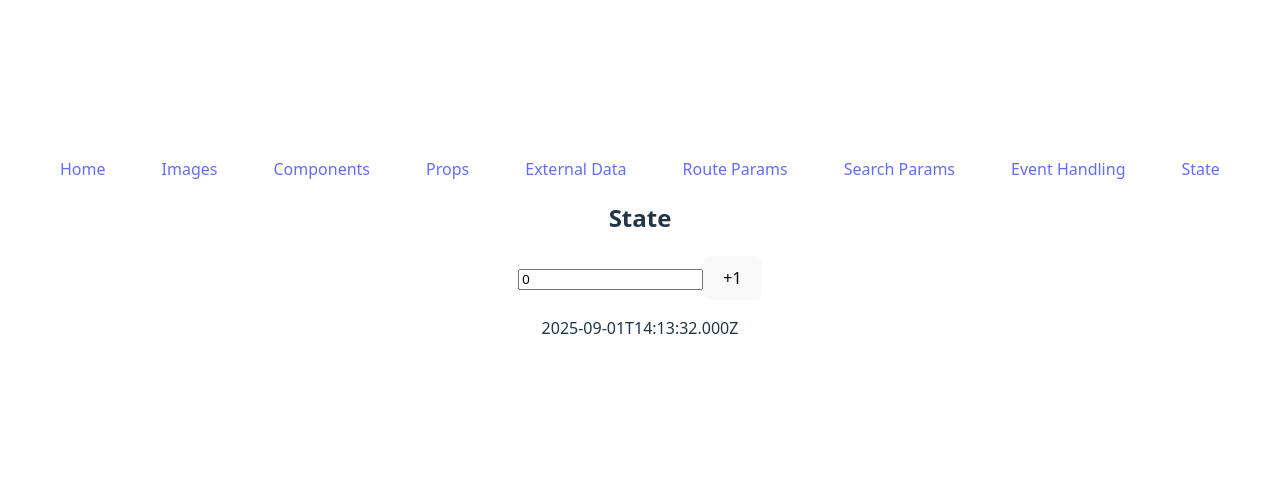
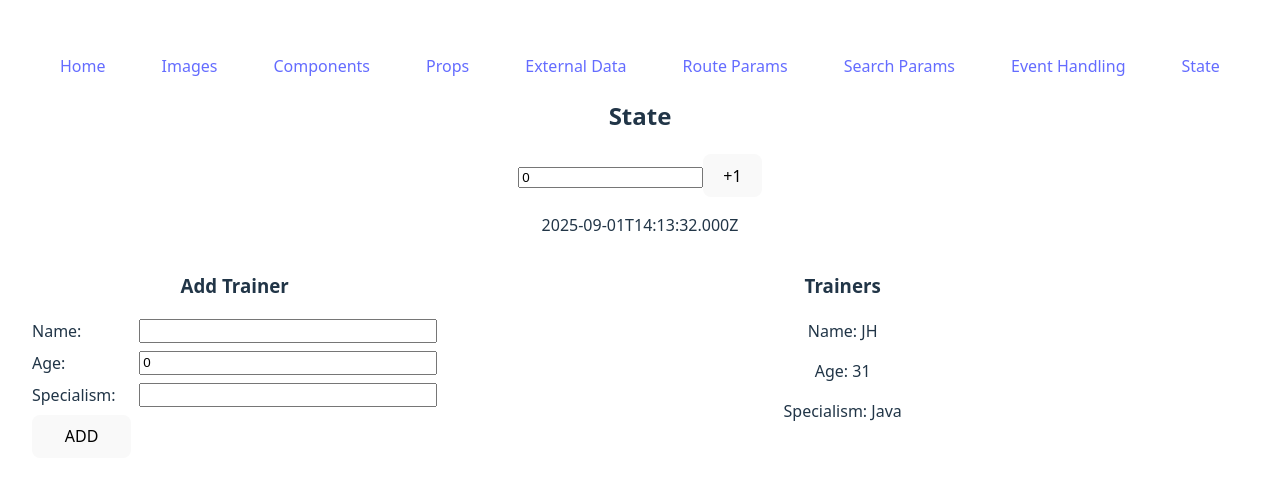
Before and after one commit to JHarry444/Lloyds-React-09-25, a React (Vite) app: page /state in a window 1280 px wide. Shown: the part 144-624 px from the top of the page. Built offline with nearby package versions, Linux system fonts and the light colour scheme.

Commit message:
lifting state

```diff
--- a/src/App.jsx
+++ b/src/App.jsx
@@ -10,6 +10,7 @@ import Navigation from './components/routing/Navigation';
 import EventHandling from './components/interactive/EventHandling';
 import Counter from './components/interactive/Counter';
 import Input from './components/static/Input';
+import TrainerContainer from './components/interactive/lifting_state/TrainerContainer';
 
 function App() {
 
@@ -31,7 +32,7 @@ function App() {
         <Route path='/events' element={<EventHandling />} />
         <Route path='/state' element={<Counter />} />
       </Routes>
-
+          <TrainerContainer/>
     </Router>
   )
 }
--- /dev/null
+++ b/src/components/interactive/lifting_state/TrainerContainer.jsx
@@ -0,0 +1,23 @@
+import './lifting.css';
+import { useState } from "react"
+import TrainerForm from "./TrainerForm";
+import TrainerList from "./TrainerList";
+
+export default function TrainerContainer() {
+    const [trainers, setTrainers] = useState([
+        {
+            name: 'JH',
+            age: 31,
+            specialism: 'Java'
+        }
+    ]);
+
+    console.log("TRAINERS:", trainers);
+
+    return (
+        <div className="trainerContainer">
+            <TrainerForm setTrainers={setTrainers}/>
+            <TrainerList trainers={trainers}/>
+        </div>
+    )
+}
--- /dev/null
+++ b/src/components/interactive/lifting_state/TrainerForm.jsx
@@ -0,0 +1,39 @@
+import { useState } from "react"
+
+export default function TrainerForm({ setTrainers }) {
+
+    const [name, setName] = useState("");
+    const [age, setAge] = useState(0);
+    const [specialism, setSpecialism] = useState("");
+
+    const handleSubmit = e => {
+        e.preventDefault();
+        // setTrainers(currentTrainers => {
+        //     const newTrainersArray = [];
+        //     for (let trainer of currentTrainers) {
+        //         newTrainersArray.push(trainer);
+        //     }
+        //     newTrainersArray.push({ name, age, specialism })
+        //     return newTrainersArray;
+        // })
+        setTrainers(currentTrainers => [{ name, age, specialism }, ...currentTrainers]);
+        setName("");
+        setAge(0);
+        setSpecialism("");
+    }
+
+    return (
+        <div>
+            <h3>Add Trainer</h3>
+            <form onSubmit={handleSubmit}>
+                <label htmlFor="trainerName">Name:</label>
+                <input type="text" name="name" id="trainerName" value={name} onChange={(event) => setName(event.target.value)} />
+                <label htmlFor="trainerAge">Age:</label>
+                <input type="number" name="age" id="trainerAge" min={0} max={100} value={age} onChange={event => setAge(parseInt(event.target.value))} />
+                <label htmlFor="trainerSpecialism">Specialism:</label>
+                <input type="text" name="specialism" id="trainerSpecialism" value={specialism} onChange={e => setSpecialism(e.target.value)} />
+                <button>ADD</button>
+            </form>
+        </div>
+    )
+}
--- /dev/null
+++ b/src/components/interactive/lifting_state/TrainerList.jsx
@@ -0,0 +1,21 @@
+import { v4 as uuid4 } from 'uuid';
+import Trainer from '../../static/Trainer';
+
+export default function TrainerList({ trainers }) {
+
+    return (
+        <div>
+            <h3>Trainers</h3>
+            {
+                trainers.map(({ name, age, specialism }) => (
+                    <Trainer
+                        key={uuid4()}
+                        name={name}
+                        age={age}
+                        specialism={specialism}
+                    />
+                ))
+            }
+        </div>
+    )
+}
--- /dev/null
+++ b/src/components/interactive/lifting_state/lifting.css
@@ -0,0 +1,11 @@
+div.trainerContainer {
+    display: grid;
+    grid-template-columns: 1fr 2fr;
+}
+
+div.trainerContainer form {
+    display: grid;
+    grid-template-columns: 1fr 3fr;
+    gap: 0.5em;
+    text-align: left;
+}
```
